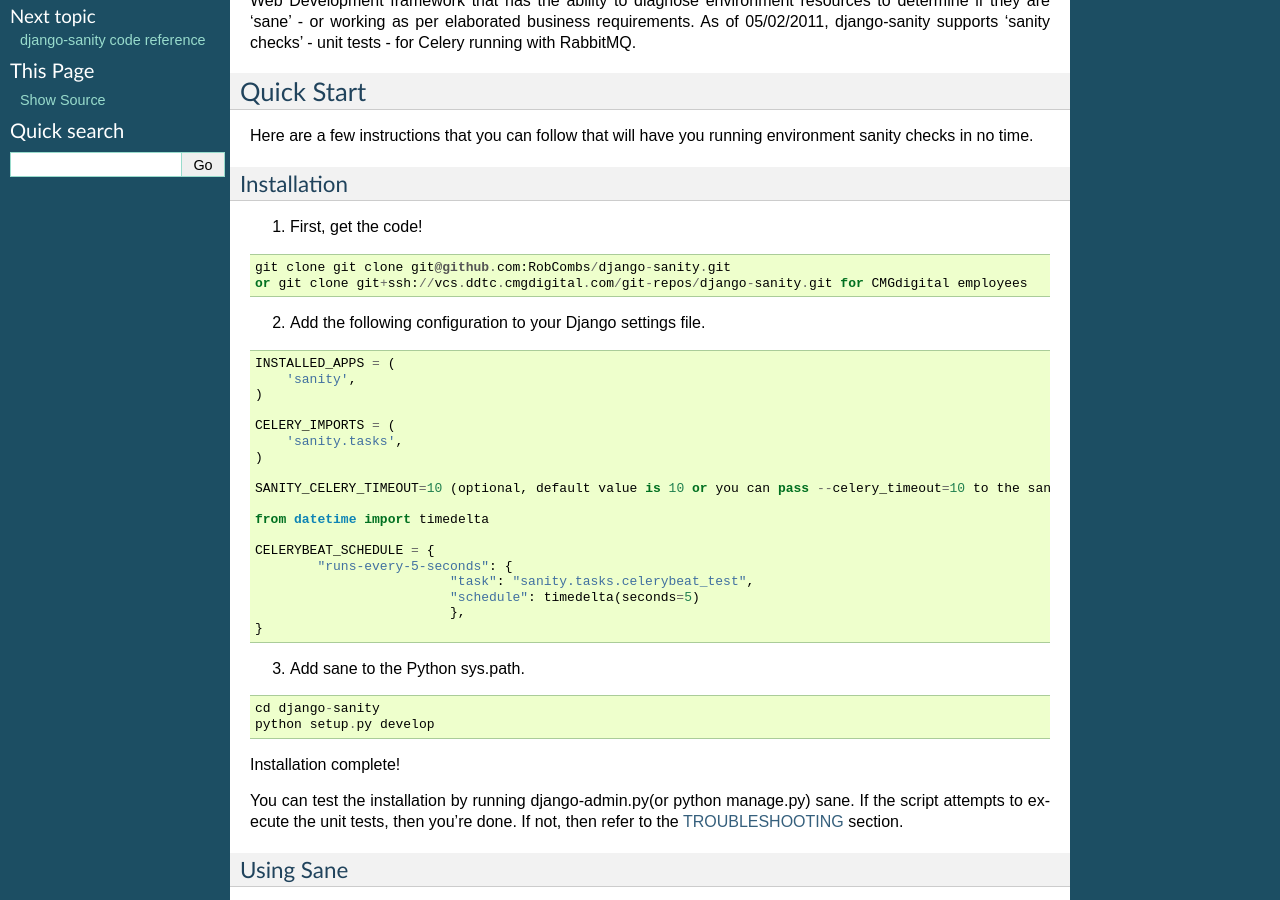
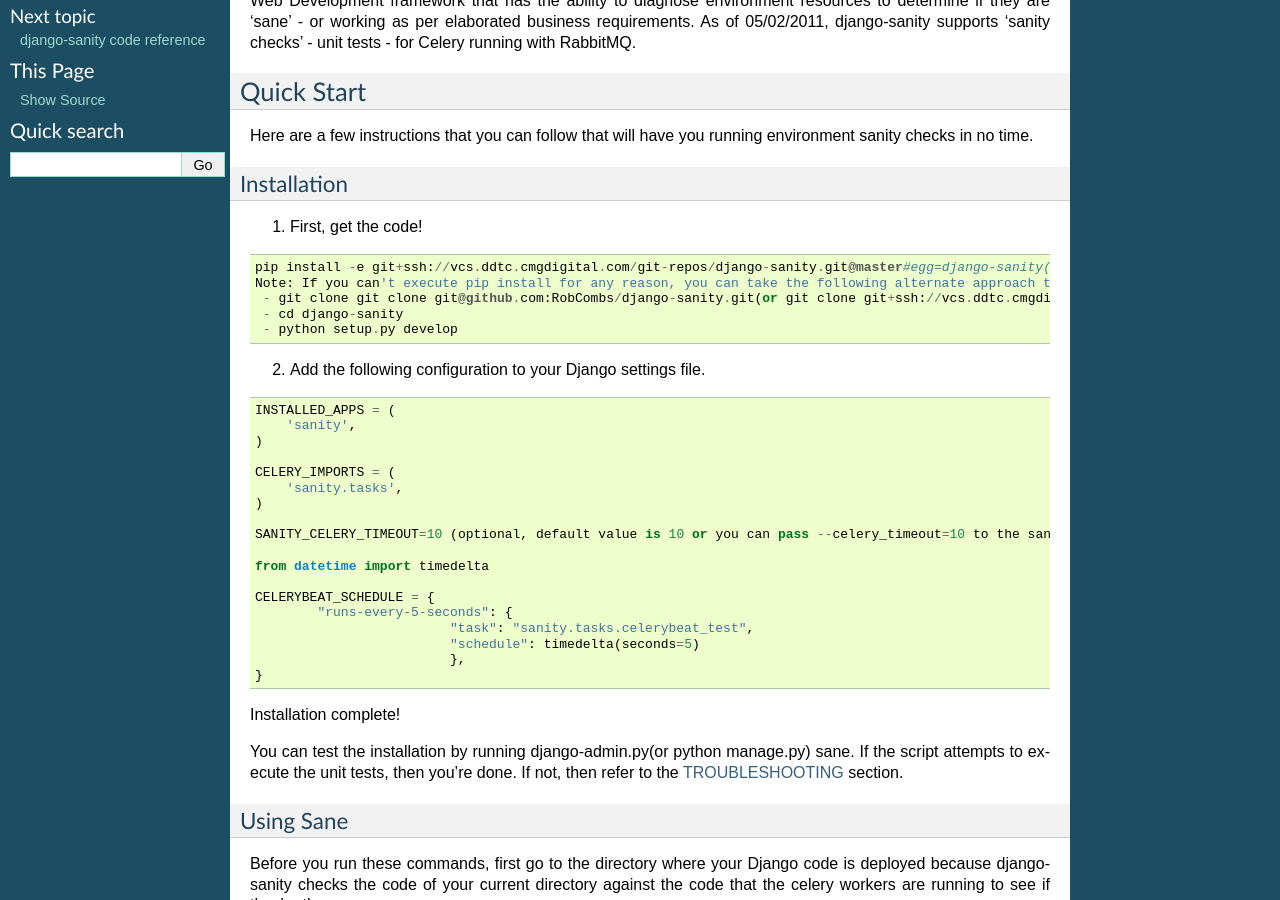
Before and after one commit to RobCombs/django-sanity, a Sphinx documentation site: the page built from docs/source/framework/getting_started.rst, in a window 1280 px wide and 900 px high, scrolled down 356 px. Built offline with Sphinx 7.4.7, drawn with Linux system fonts in a browser that asks for light colours.

```diff
--- a/docs/source/framework/getting_started.rst
+++ b/docs/source/framework/getting_started.rst
@@ -27,8 +27,11 @@ Installation
 
 ::
 
-	git clone git clone git@github.com:RobCombs/django-sanity.git
-	or git clone git+ssh://vcs.ddtc.cmgdigital.com/git-repos/django-sanity.git for CMGdigital employees
+  pip install -e git+ssh://vcs.ddtc.cmgdigital.com/git-repos/django-sanity.git@master#egg=django-sanity(or git clone git+ssh://vcs.ddtc.cmgdigital.com/git-repos/django-sanity.git for CMGdigital employees)
+  Note: If you can't execute pip install for any reason, you can take the following alternate approach to get django-sanity installed:
+   - git clone git clone git@github.com:RobCombs/django-sanity.git(or git clone git+ssh://vcs.ddtc.cmgdigital.com/git-repos/django-sanity.git for CMGdigital employees)
+   - cd django-sanity
+   - python setup.py develop
 
 2) Add the following configuration to your Django settings file.
 
@@ -52,13 +55,6 @@ Installation
 	                         "schedule": timedelta(seconds=5)
 	                         },
 	}
-
-3) Add sane to the Python sys.path.
-
-::
-
-	cd django-sanity
-	python setup.py develop
 
 Installation complete!
 
```
Also changed, not shown: docs/_static/blank.html (added), 7 other files.
